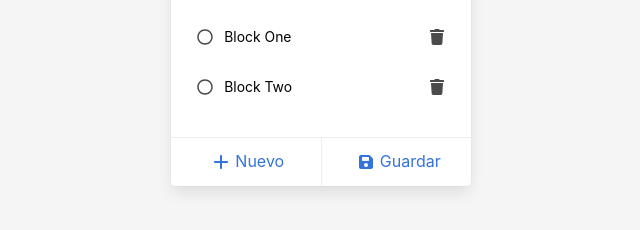
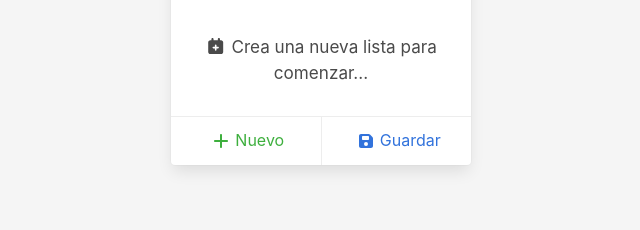
Before and after one commit to arturo-calcaneo/to-do, a plain HTML site: page index.html in a window 1280 px wide. Shown: the part 292-522 px from the top of the page, without its empty margins (319-959 px from the left). Drawn offline with Linux system fonts and the light colour scheme.

Commit message:
Fase 4 - Agregando detalles CSS y Mensaje cuando no hay listas

```diff
--- a/css/content.css
+++ b/css/content.css
@@ -38,3 +38,9 @@
 .card-content > .content .block .columns > .column:last-child:active::before{
     opacity: 1;
 }
+
+.messageEmptyContent{
+    position: relative;
+    top: 5px;
+    font-size: 107%;
+}
--- /dev/null
+++ b/css/footer.css
@@ -0,0 +1,7 @@
+.new-list{
+    color:rgba(33, 163, 33, 0.87);
+}
+
+.new-list:hover{
+    color: #000000;
+}
--- a/index.html
+++ b/index.html
@@ -17,6 +17,7 @@
         <link rel="stylesheet" type="text/css" href="css/index.css" />
         <link rel="stylesheet" type="text/css" href="css/card.css" />
         <link rel="stylesheet" type="text/css" href="css/content.css" />
+        <link rel="stylesheet" type="text/css" href="css/footer.css" />
     </head>
     <body>
         <div class="container to-do-list-container">
@@ -26,7 +27,7 @@
                     <!-- Imagen del Card -->
                     <div class="card-image" style="background-color: rgba(0,0,0,0.84);">
                         <div class="text-desc">
-                            <span>Hello World</span>
+                            <span></span>
                         </div>
                         <figure class="image is-4by3">
                             <img src="https://picsum.photos/300/225?random=2" alt=" "/>
@@ -34,36 +35,7 @@
                     </div>
                     <!-- Cuerpo del Card -->
                     <div class="card-content">
-                        <div class="content pt-1 pb-3">
-                            <div class="block">
-                                <div class="columns">
-                                    <div class="column" onclick="isComplete(this)" complete="false">
-                                        <svg normal-circle class="svg-inline--fa fa-circle fa-w-16 icon-ident" aria-hidden="true" focusable="false" data-prefix="far" data-icon="circle" role="img" xmlns="http://www.w3.org/2000/svg" viewBox="0 0 512 512" data-fa-i2svg=""><path fill="currentColor" d="M256 8C119 8 8 119 8 256s111 248 248 248 248-111 248-248S393 8 256 8zm0 448c-110.5 0-200-89.5-200-200S145.5 56 256 56s200 89.5 200 200-89.5 200-200 200z"></path></svg>
-                                    </div>
-                                    <div class="column is-four-fifths to-do-text">
-                                        <input type="text" class="input-to-do" value="Block One" />
-                                    </div>
-                                    <div class="column" onclick="">
-                                        <svg class="svg-inline--fa fa-trash fa-w-14 icon-trash" aria-hidden="true" focusable="false" data-prefix="fas" data-icon="trash" role="img" xmlns="http://www.w3.org/2000/svg" viewBox="0 0 448 512" data-fa-i2svg=""><path fill="currentColor" d="M432 32H312l-9.4-18.7A24 24 0 0 0 281.1 0H166.8a23.72 23.72 0 0 0-21.4 13.3L136 32H16A16 16 0 0 0 0 48v32a16 16 0 0 0 16 16h416a16 16 0 0 0 16-16V48a16 16 0 0 0-16-16zM53.2 467a48 48 0 0 0 47.9 45h245.8a48 48 0 0 0 47.9-45L416 128H32z"></path></svg>
-                                    </div>
-                                </div>
-                            </div>
-
-                            <div class="block">
-                                <div class="columns">
-                                    <div class="column" onclick="isComplete(this)" complete="false">
-                                        <svg normal-circle class="svg-inline--fa fa-circle fa-w-16 icon-ident" aria-hidden="true" focusable="false" data-prefix="far" data-icon="circle" role="img" xmlns="http://www.w3.org/2000/svg" viewBox="0 0 512 512" data-fa-i2svg=""><path fill="currentColor" d="M256 8C119 8 8 119 8 256s111 248 248 248 248-111 248-248S393 8 256 8zm0 448c-110.5 0-200-89.5-200-200S145.5 56 256 56s200 89.5 200 200-89.5 200-200 200z"></path></svg>
-                                    </div>
-                                    <div class="column is-four-fifths">
-                                        <input type="text" class="input-to-do" value="Block Two" />
-                                    </div>
-                                    <div class="column" onclick="">
-                                        <svg class="svg-inline--fa fa-trash fa-w-14 icon-trash" aria-hidden="true" focusable="false" data-prefix="fas" data-icon="trash" role="img" xmlns="http://www.w3.org/2000/svg" viewBox="0 0 448 512" data-fa-i2svg=""><path fill="currentColor" d="M432 32H312l-9.4-18.7A24 24 0 0 0 281.1 0H166.8a23.72 23.72 0 0 0-21.4 13.3L136 32H16A16 16 0 0 0 0 48v32a16 16 0 0 0 16 16h416a16 16 0 0 0 16-16V48a16 16 0 0 0-16-16zM53.2 467a48 48 0 0 0 47.9 45h245.8a48 48 0 0 0 47.9-45L416 128H32z"></path></svg>
-                                    </div>
-                                </div>
-                            </div>
-
-                        </div>
+                        <div class="content pt-2 pb-3"></div>
                     </div>
                     <!-- Pié del Card -->
                     <footer class="card-footer">
--- a/js/todoFooter.js
+++ b/js/todoFooter.js
@@ -38,9 +38,31 @@ const newListStructure= function(){
     return block;
 };
 
+const messageEmptyContent= function(){
+    // Si ninguna lista ha sido agregada
+    if(document.querySelector('.content').children.length == 0){
+        document.querySelector('.content').innerHTML= `
+            <span class="messageEmptyContent">
+                <i class="fas fa-calendar-plus"></i>
+                Crea una nueva lista para comenzar...
+            </span>`;
+    }else{
+        // Si existe el span con dicho mensaje
+        if(document.querySelector('.messageEmptyContent')){
+            // Eliminarlo ya que hay listas disponibles
+            document.querySelector('.messageEmptyContent').remove();
+        }
+    }
+}
+
 function todoFooter(){
+    // Mostrar un mensaje cuando no haya ninguna lista creada
+    messageEmptyContent();
     // Si se presiona el botón de nueva lista
-    newListClick(function(event){ document.querySelector('.content').appendChild(newListStructure()); });
+    newListClick(function(event){
+        document.querySelector('.content').appendChild(newListStructure());
+        messageEmptyContent();
+    });
     // Si se presiona el botón guardar todo
     saveAllClick(function(event){ saveTodo(); });
 }
```
